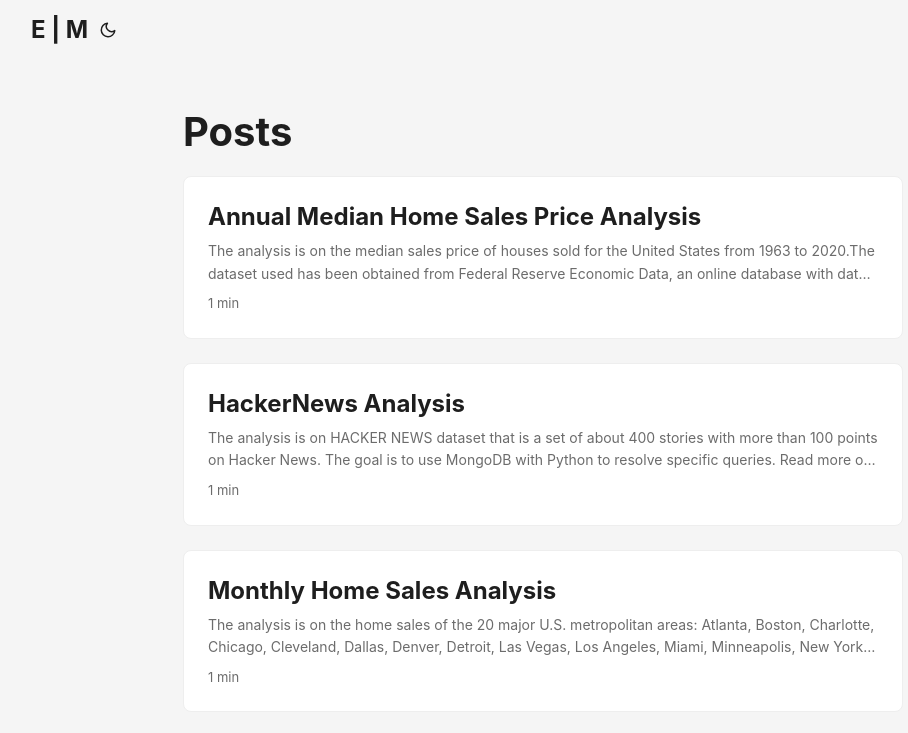
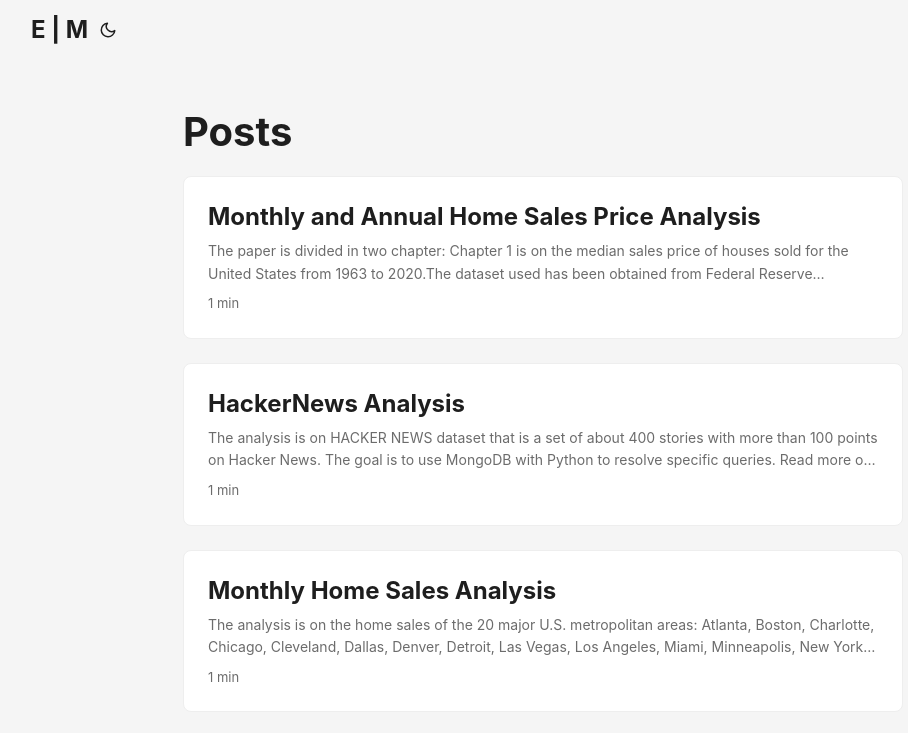
Before and after one commit to EmanueleMirante/EmanueleMirante.github.io, a plain HTML site: page posts/index.html in a window 1280 px wide. Shown: the top 733 px of the page, without its empty margins (97-1005 px from the left). Drawn offline with Linux system fonts and the light colour scheme.

Commit message:
Update index.html

```diff
--- a/posts/index.html
+++ b/posts/index.html
@@ -133,11 +133,12 @@
 
 <article class="post-entry">
   <header class="entry-header">
-    <h2>Annual Median Home Sales Price Analysis
+    <h2>Monthly and Annual Home Sales Price Analysis
     </h2>
   </header>
   <div class="entry-content">
-    <p>The analysis is on the median sales price of houses sold for the United States from 1963 to 2020.The dataset used has been obtained from Federal Reserve Economic Data, an online database with data representing the US economy from 1991. The goal is to follow the Box-Jenkins methodology for analyze and predict the median price of houses sold in the United States
+    <p>The paper is divided in two chapter: Chapter 1 is on the median sales price of houses sold for the United States from 1963 to 2020.The dataset used has been obtained from Federal Reserve Economic Data, an online database with data representing the US economy from 1991. The goal is to follow the Box-Jenkins methodology for analyze and predict the median price of houses sold in the United States.
+        Chapter 2 is on the home sales of the 20 major U.S. metropolitan areas: Atlanta, Boston, Charlotte, Chicago, Cleveland, Dallas, Denver, Detroit, Las Vegas, Los Angeles, Miami, Minneapolis, New York, Phoenix, Portland, San Diego, San Francisco, Seattle, Tampa and Washington, D.C. The dataset used has been obtained from Federal Reserve Economic Data, an online database with data representing the US economy from 1991. The dataset contains 262 records, each record show a monthly home sales index between the years 2000 and 2021...
 Read more on GitHub</p>
   </div>
   <footer class="entry-footer">1 min</footer>
```
